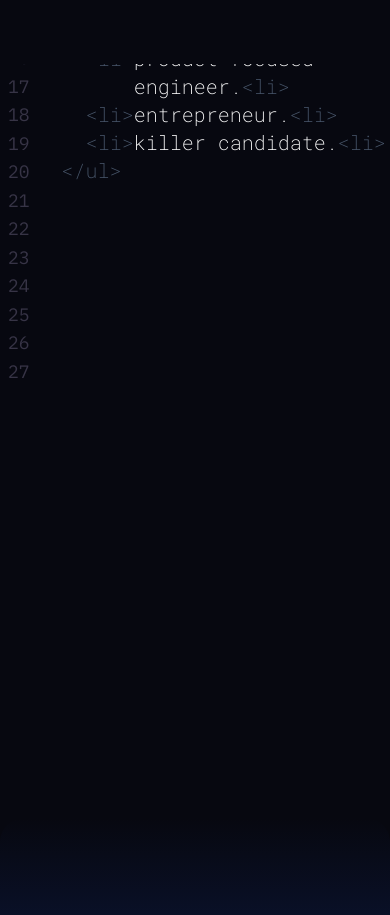
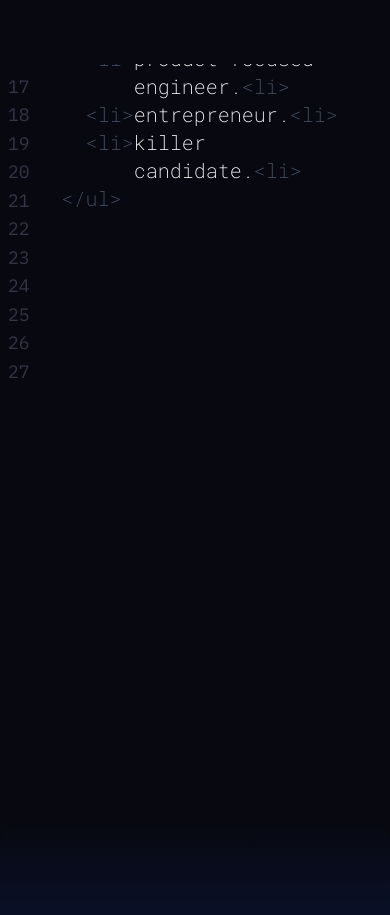
Before and after one commit to rhinoella/personal-site, a React (Vite) app: page / in a window 390 px wide. Shown: the part 780-1695 px from the top of the page. Built offline with nearby package versions, Linux system fonts and the light colour scheme.

Commit message:
Fix hero

```diff
--- a/src/components/Hero.tsx
+++ b/src/components/Hero.tsx
@@ -122,7 +122,13 @@ export const Hero = () => {
               </p>
               <p>
                 &nbsp;&nbsp;<span className="text-slate-600">&#60;li&#62;</span>
-                killer candidate.
+                killer{" "}
+                {window.innerWidth < 640 && (
+                  <span>
+                    <br></br>&nbsp;&nbsp;&nbsp;&nbsp;&nbsp;
+                  </span>
+                )}{" "}
+                candidate.
                 <span className="text-slate-600">&#60;li&#62;</span>
               </p>
               <p className="text-slate-600">&#60;&#47;ul&#62;</p>
```
